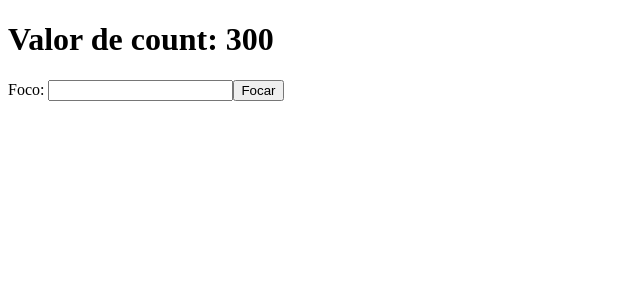
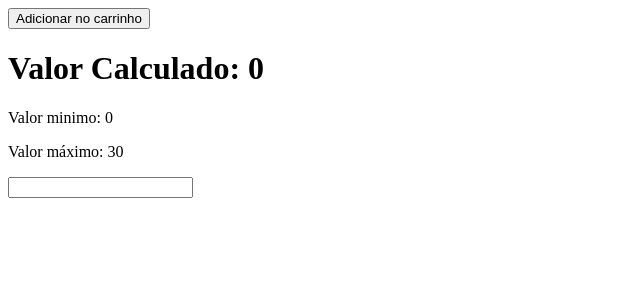
Before and after one commit to LuizCarlosVilela/advanced-react, a React (Create React App) app: page / in a window 1280 px wide. Shown: the top 300 px of the page, without its empty margins (0-640 px from the left). Built offline with nearby package versions, Linux system fonts and the light colour scheme.

Commit message:
Usando e estudando dumb components

```diff
--- a/src/App.js
+++ b/src/App.js
@@ -1,28 +1,42 @@
-import React, { useRef, useEffect, useState } from 'react';
+import React, { useState } from 'react';
 
-export default function App(){
+import Button from './Components/Button';
+import Calc from './Components/Calc';
 
-    const inputRef = useRef();
-    const count = useRef(1);
+export default function App() {
 
-    const [, setValue] = useState(false);
+
+    const [value, setValue] = useState(0);
+    const [min, setMin] = useState(0);
+    const [max, setMax] = useState(30);
 
     const handleClick = () => {
-        inputRef.current.focus()
-        console.log(inputRef.current)
+        setMin(10)
     }
 
-    useEffect( () => {
-        setTimeout( () => {
-            count.current = 300
-            setValue(true);
-        }, 400)
-    })
+    const handleCal = ({ target }) => {
+        const value = target.value
+        setValue(min + max + value);
+    }
+
     return (
         <>
-            <h1>Valor de count: {count.current}</h1>
-            Foco: <input ref={inputRef}/>
-            <button onClick={handleClick}>Focar</button>
+            <div>
+                <Button
+                    onClick={handleClick}
+                >
+                    Adicionar no carrinho
+                 </Button>
+            </div>
+            <div>
+                <h1>Valor Calculado: {value}</h1>
+                <Calc
+                    min={min}
+                    max={max}
+                    onChange={handleCal}
+                />
+            </div>
+
         </>
     )
 }
--- /dev/null
+++ b/src/Components/Button/index.js
@@ -0,0 +1,21 @@
+import React from 'react';
+
+import PropTypes from 'prop-types';
+
+function Button(props) {
+    const { children, onClick } = props;
+
+    return (
+        <button
+            onClick={onClick}
+        >
+            {children}
+        </button>
+    )
+}
+
+Button.propTyps = {
+    onClick: PropTypes.func.isRequired
+}
+
+export default Button;
--- /dev/null
+++ b/src/Components/Calc/index.js
@@ -0,0 +1,28 @@
+import React from 'react';
+import PropTypes from 'prop-types';
+
+function Calc(props) {
+    const { min, max, onChange } = props;
+
+    return (
+        <div>
+            <p>
+                Valor minimo: {min}
+            </p>
+            <p>
+                Valor máximo: {max}
+            </p>
+
+            <input type="text" onChange={onChange} />
+        </div>
+    )
+}
+
+
+Calc.propTypes = {
+    min: PropTypes.number.isRequired,
+    max: PropTypes.number.isRequired,
+    onChange: PropTypes.func.isRequired
+}
+
+export default Calc;
```
Also changed, not shown: src/Refs/App.js (added, +28 -0 lines).
